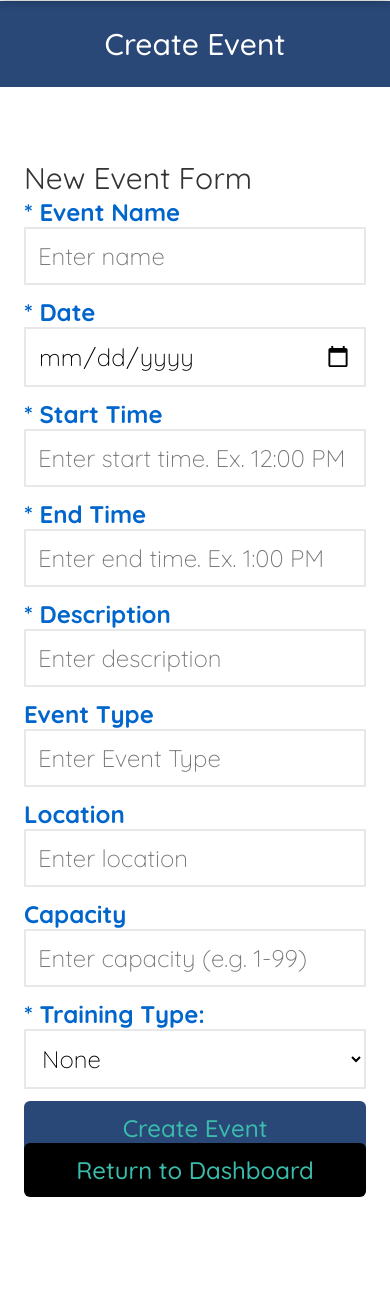
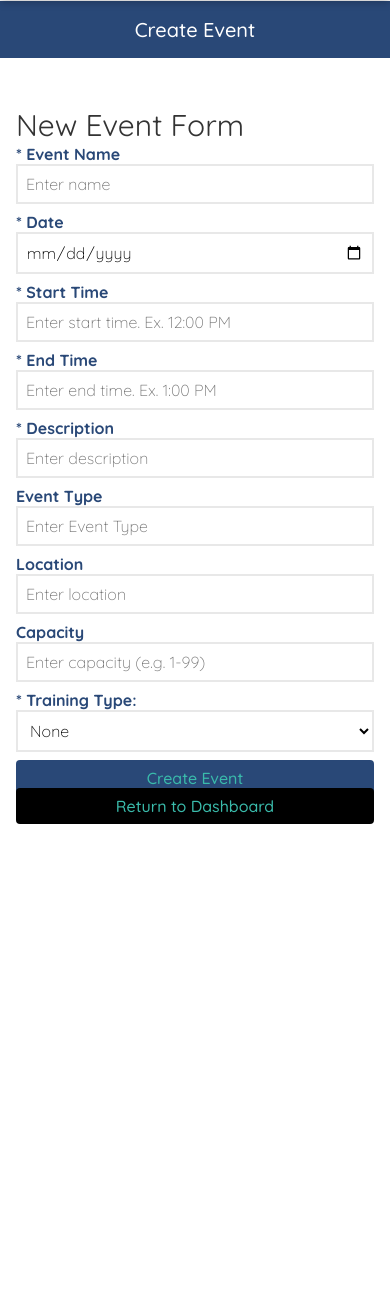
Before and after one commit to Nperez72/FXBG-Closet, a PHP site: page /stepvarepo/addEvent.php in a window 390 px wide. Shown: the part 95-1395 px from the top of the page. After the commit the page ends 919 px from the top, so only its background shows below. Run offline with PHP 8.4, Linux system fonts and the light colour scheme; the visitor is signed in with stand-in values (Sample User, id 1).

Commit message:
Revert "Merge pull request #5 from Nperez72/hackett"
This reverts commit f8335549f7d37176528fd47b9569a36cb76c70f7, reversing
changes made to 2568c401294ef68243acc19267b609a9dec4276e.

```diff
--- a/FXBG-Closet/css/base.css
+++ b/FXBG-Closet/css/base.css
@@ -275,7 +275,7 @@ input[type=submit]:hover, button:hover, .button:hover {
 } */
 
 label {
-    color: #0066cc;
+    color: var(--main-color);
     font-weight: 600;
     width: 100%;
     text-align: left;
@@ -334,7 +334,7 @@ h3:not(:first-of-type) {
 
 @media only screen and (max-width: 1079px) {
     :root {
-        font-size: 24px;
+        font-size: 16px;
     }
 
     h1 {
```
